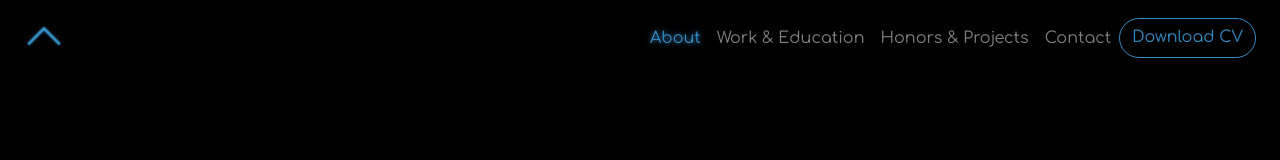
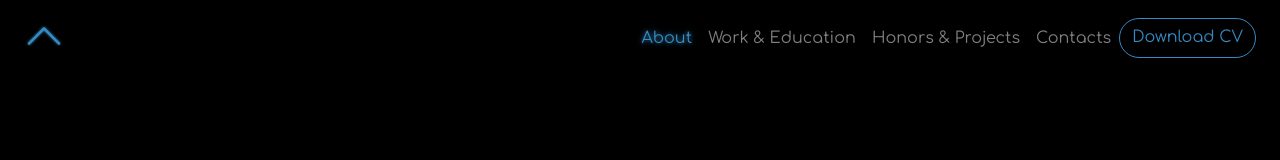
Before and after one commit to yahuy1/yahuy1.github.io, a React (Create React App) app: page / in a window 1280 px wide. Shown: the top 160 px of the page. Built offline with nearby package versions, Linux system fonts and the light colour scheme.

Commit message:
fix spelling

```diff
--- a/src/App.js
+++ b/src/App.js
@@ -26,7 +26,7 @@
 					<li className="nav-item"><a className="nav-link" href="#about">About</a></li>
 					<li className="nav-item"><a className="nav-link" href="#education">Work & Education</a></li>
 					<li className="nav-item"><a className="nav-link" href="#honors">Honors & Projects</a></li>
-					<li className="nav-item"><a className="nav-link" href="#contacts">Contact</a></li>
+					<li className="nav-item"><a className="nav-link" href="#contacts">Contacts</a></li>
 
 					{/* Generate CV button */}
 					<a className="btn" href={CV} target="_blank" rel="noreferrer">Download CV</a>
```
